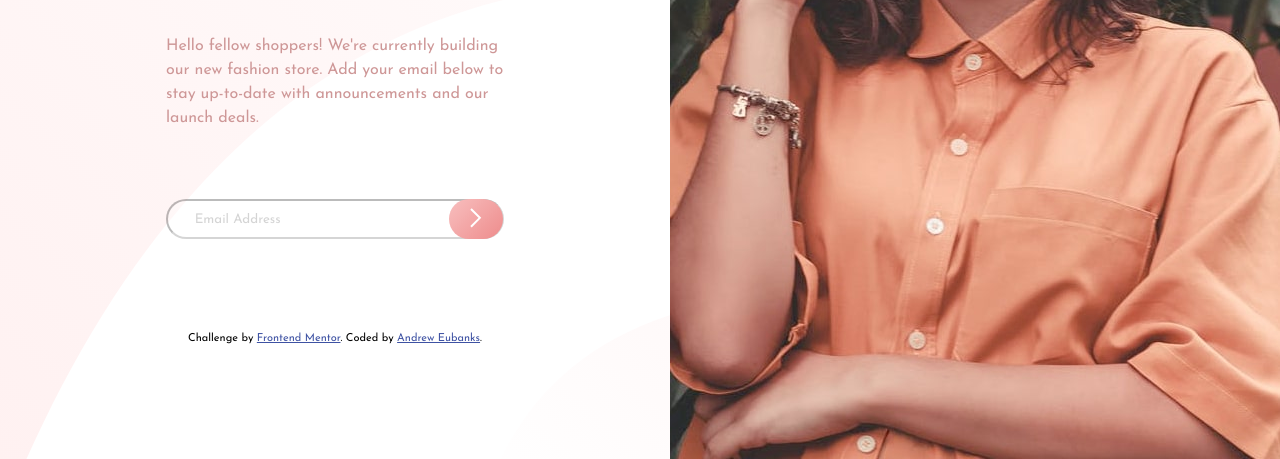
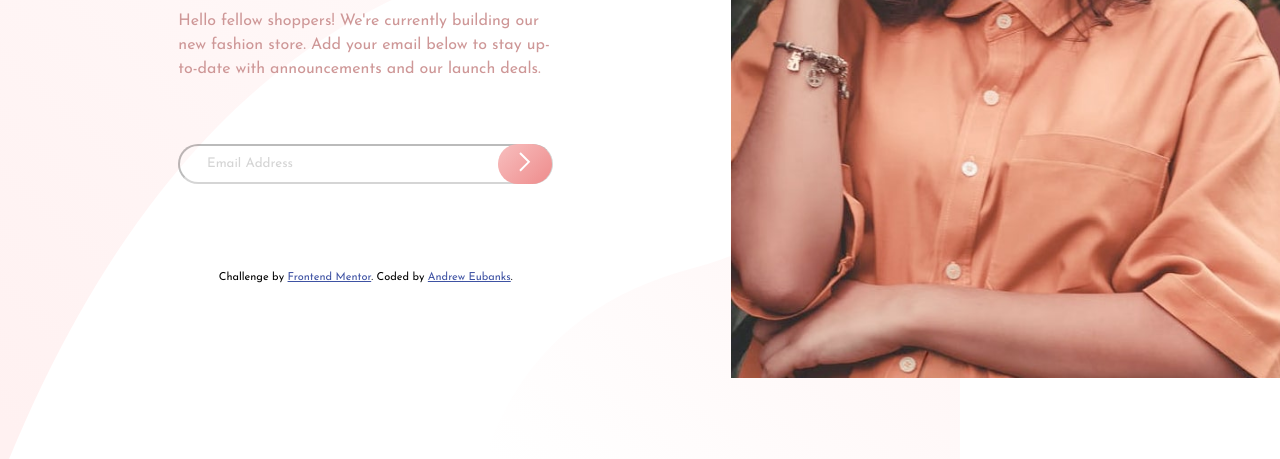
Before and after one commit to dangero1990/Base-Apparael-coming-soon-page, a plain HTML site: page index.html in a window 1280 px wide. Shown: the part 341-800 px from the top of the page. Drawn offline with Linux system fonts and the light colour scheme.

Commit message:
worked on picture sizing

```diff
--- a/style.css
+++ b/style.css
@@ -20,8 +20,8 @@
 }
 
 body {
-    height: 100vh;
-    width: 100vw;
+    max-height: 100vh;
+    max-width: 100vw;
     background-image: var(--First-Gradient);
     display: grid;
     grid-template-areas: "brand" "picture" "description" "footer";
@@ -48,6 +48,7 @@ body {
 
 .picture img {
     display: block;
+    width: 100%
 }
 
 .description {
@@ -144,6 +145,7 @@ input::placeholder {
             "brand picture"
             "description picture"
             "footer picture";
+        grid-template-columns: 1fr .75fr;
         background-image: url(./images/bg-pattern-desktop.svg);
         background-size: 75%;
         background-position: left;
```
